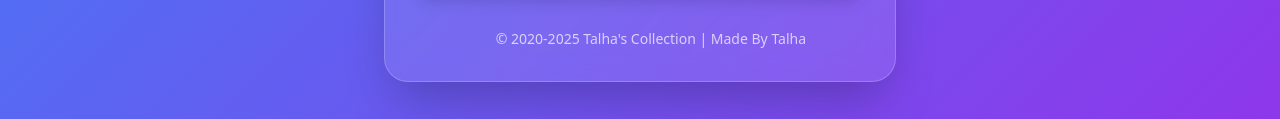
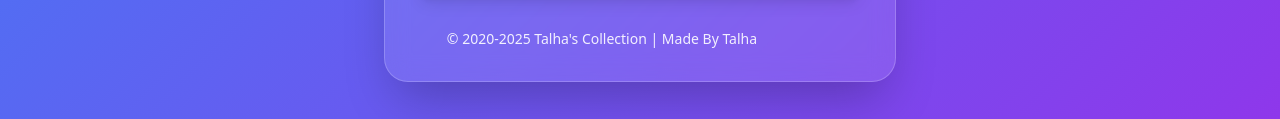
Before and after one commit to Talha-07-live/Group-join-request., a plain HTML site: page index.html in a window 1280 px wide. Shown: the part 571-690 px from the top of the page. Drawn offline with nearby package versions, Linux system fonts and the light colour scheme.

Commit message:
Update index.html

```diff
--- a/index.html
+++ b/index.html
@@ -118,7 +118,7 @@
         📜 Read Group Rules First.
       </a>
     </div>
-    <div class="mt-8 text-sm text-white opacity-70">
+    <div class="mt-8 text-sm text-white opacity-90 text-left pl-2">
       © 2020-2025 Talha's Collection | Made By Talha
     </div>
   </div>
```
